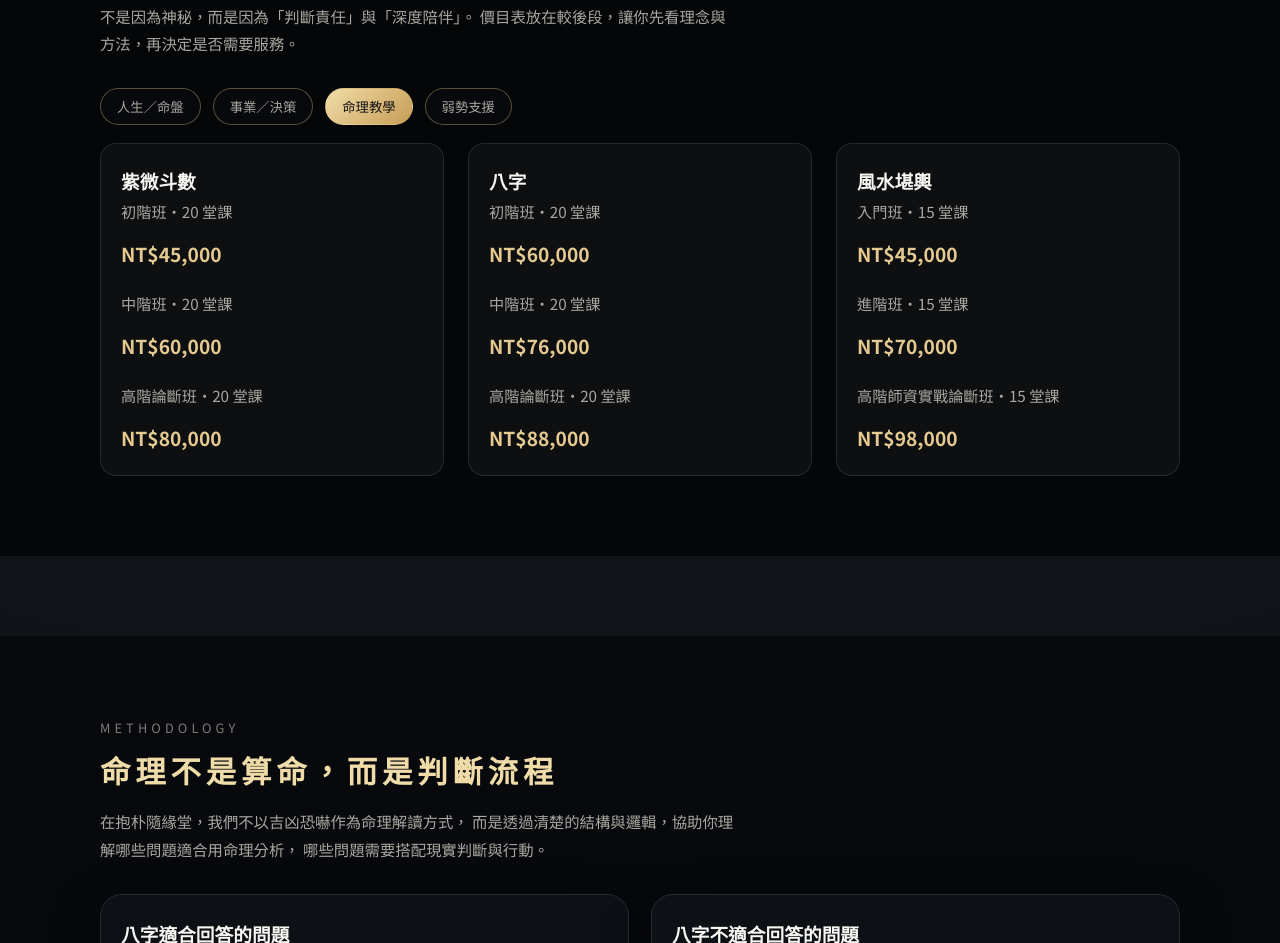
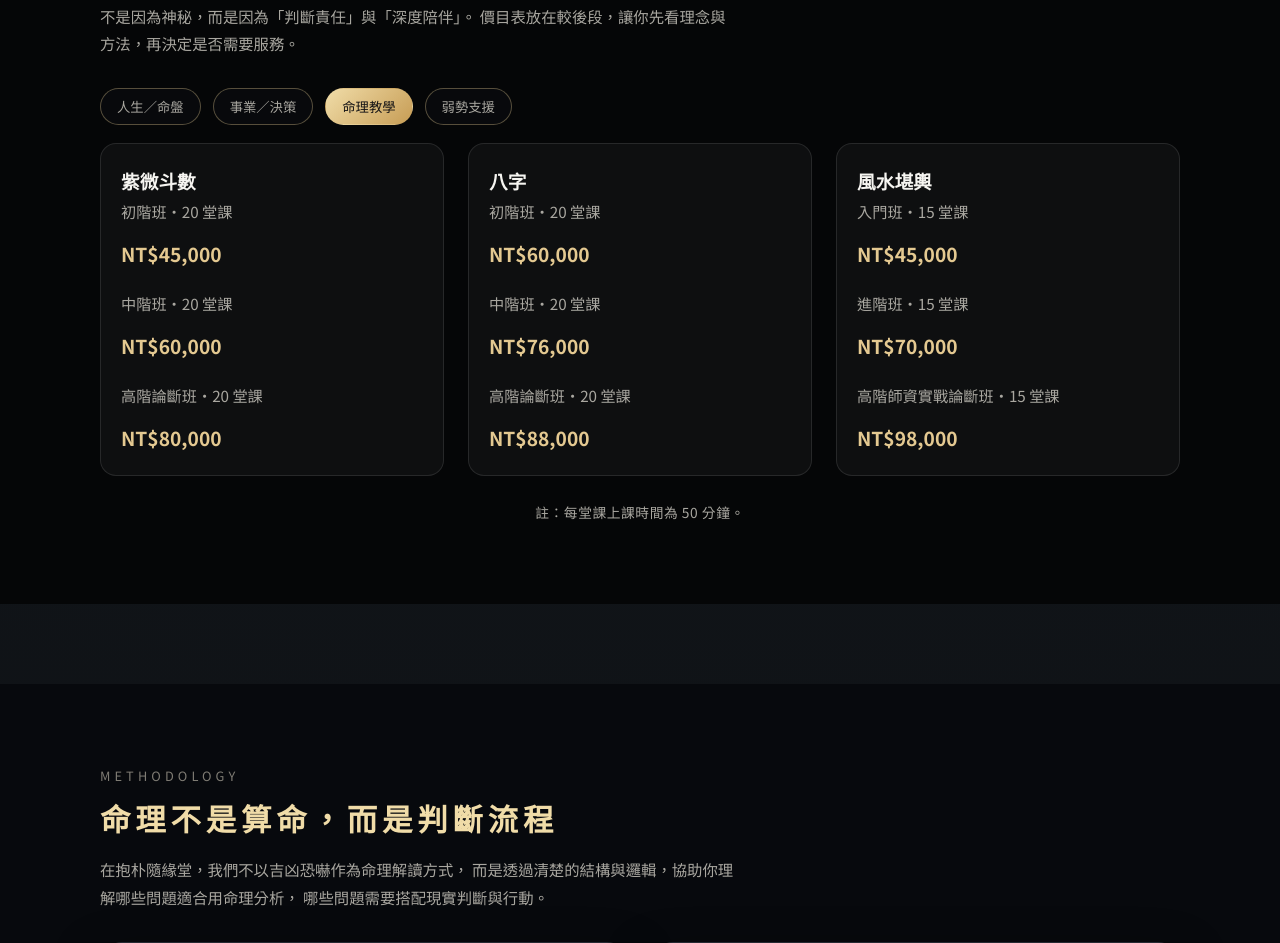
Before and after one commit to artisticmagpkj54-oss/suiyuantang-mvp, a plain HTML site: page index.html in a window 1280 px wide. Shown: the part 1904-2847 px from the top of the page. Drawn offline with Linux system fonts and the light colour scheme.

Commit message:
註明每堂課為 50 分鐘

```diff
--- a/index.html
+++ b/index.html
@@ -357,8 +357,9 @@
       border-color:transparent;
     }
 
-    .pricing-group{ display:none; gap:24px; margin-top:18px; }
+    .pricing-group{ display:none; gap:24px; margin-top:18px; position:relative; }
     .pricing-group.active{ display:grid; grid-template-columns:repeat(auto-fit, minmax(240px,1fr)); }
+    #teaching{ padding-bottom:48px; }
     .price-card{
       background:rgba(255,255,255,0.04);
       border:1px solid rgba(255,255,255,0.1);
@@ -367,6 +368,17 @@
     }
     .price-card strong{ display:block; margin-top:12px; font-size:1.2rem; color:var(--primary); }
     .price-card.charity{ border-style:dashed; opacity:.9; }
+    .pricing-note{
+      position:absolute;
+      right:0;
+      bottom:0;
+      left:0;
+      margin:0;
+      text-align:center;
+      color:var(--text-muted);
+      font-size:.86rem;
+      letter-spacing:.04em;
+    }
 
     /* Hero video */
     .hero-video-wrap{
@@ -725,6 +737,7 @@
             <p class="muted" style="margin-top:18px;">進階班・15 堂課</p><strong>NT$70,000</strong>
             <p class="muted" style="margin-top:18px;">高階師資實戰論斷班・15 堂課</p><strong>NT$98,000</strong>
           </div>
+          <p class="pricing-note">註：每堂課上課時間為 50 分鐘。</p>
         </div>
 
         <div class="pricing-group" id="support">
```
